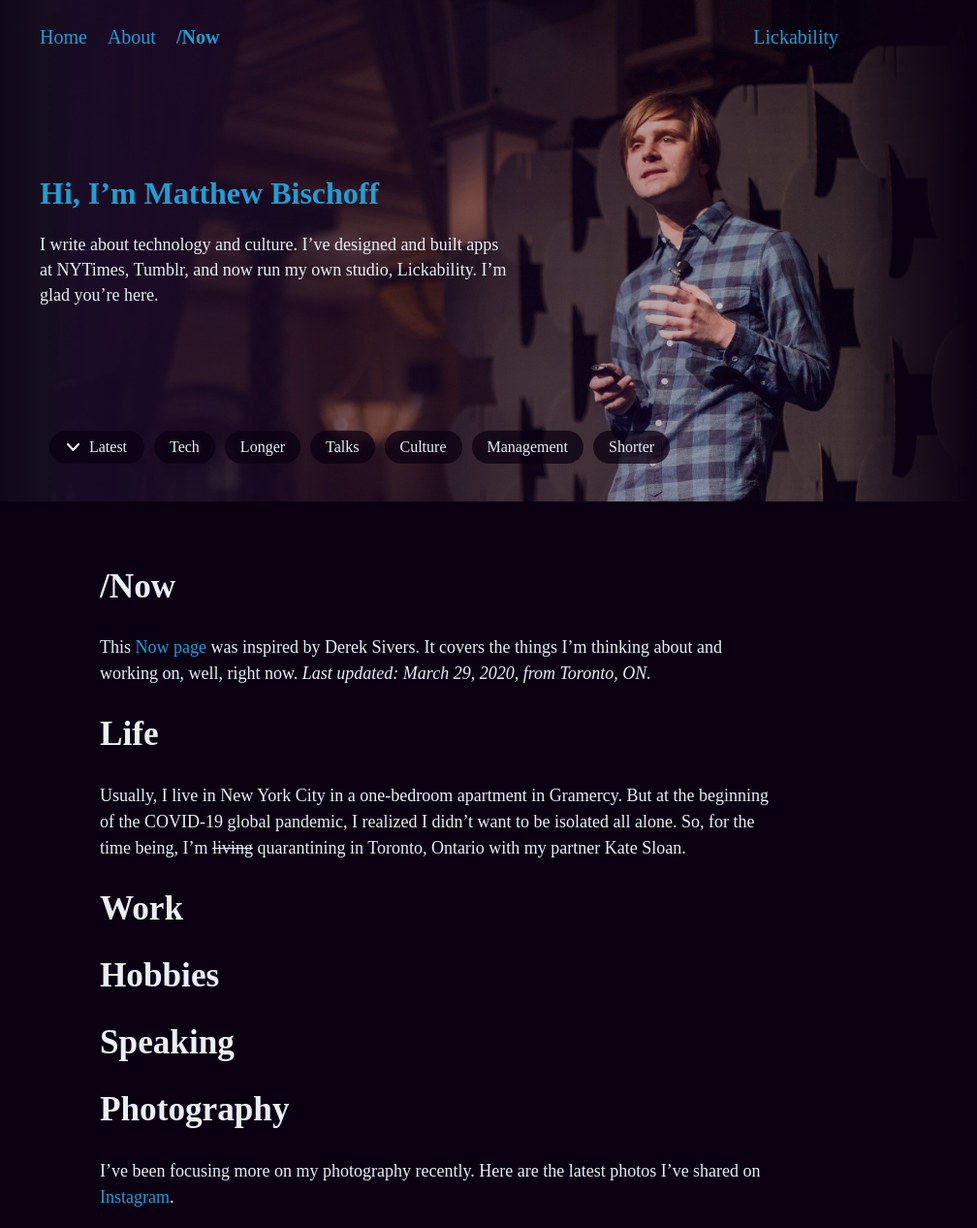
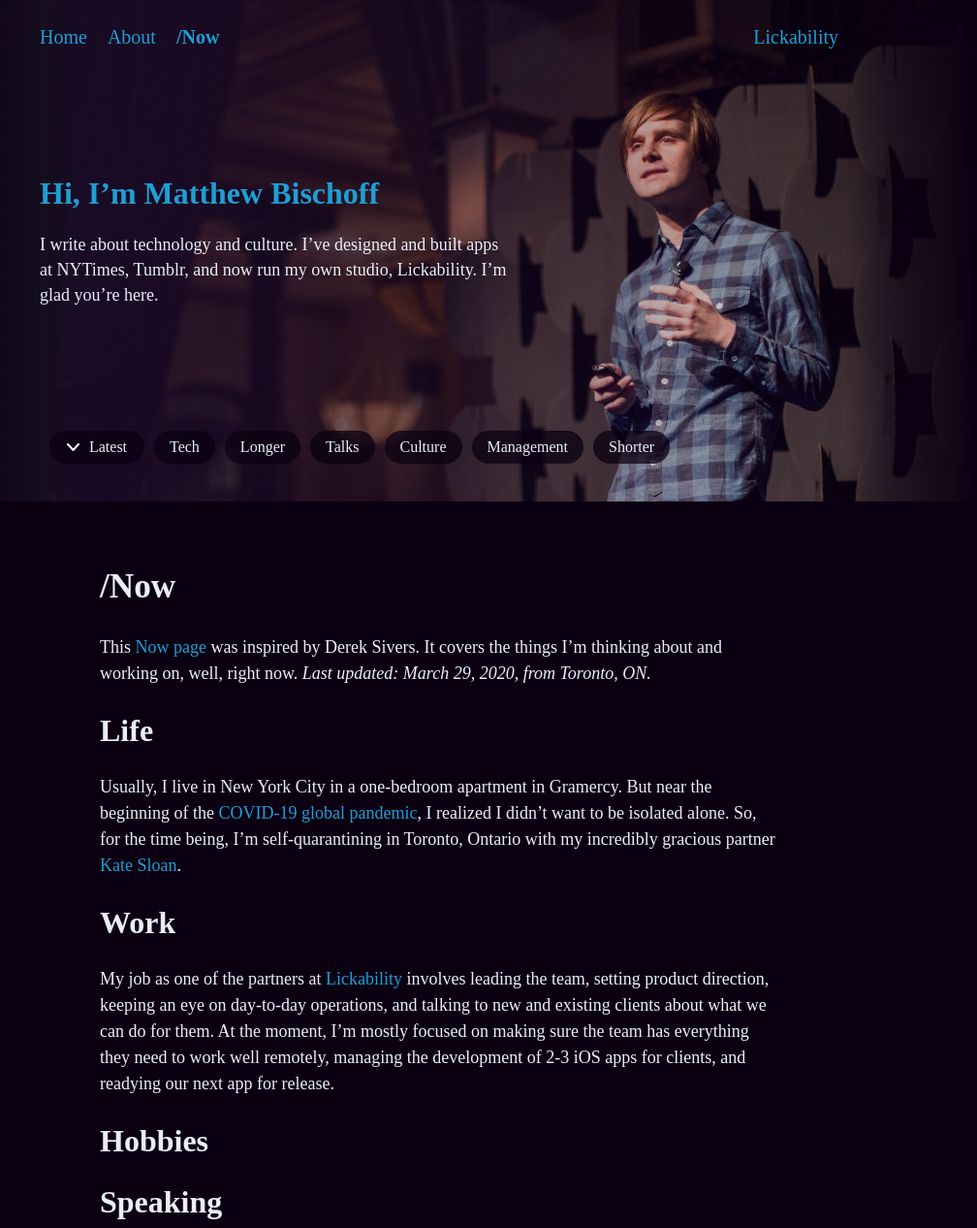
Before and after one commit to mbbischoff/website, a Jekyll site: the page built from now.markdown, in a window 1280 px wide. Shown: the top 1266 px of the page at 97% size, without its empty margins (187-1195 px from the left). Built offline with Jekyll 4.4.1, drawn with Linux system fonts in a browser that asks for light colours; some web fonts are replaced; our own code applies the rules of GitHub Pages for plain Markdown files; grey boxes are pictures that could not be loaded.

Commit message:
Updated Now and 1 other file

```diff
--- a/_sass/_general.scss
+++ b/_sass/_general.scss
@@ -33,9 +33,28 @@ blockquote {
   border-left: 2px solid rgba($text-blue, .5);
 }
 
-h1, h2 {
+h1, h2, h3, h4, h5 {
   font-weight: 700;
+}
+
+h1 {
   font-size: 2.2em;
+}
+
+h2 {
+  font-size: 2.0em;
+}
+
+h3 {
+  font-size: 1.8em;
+}
+
+h4 {
+  font-size: 1.6em;
+}
+
+h5 {
+  font-size: 1.4em;
 }
 
 body {
--- a/now.markdown
+++ b/now.markdown
@@ -9,9 +9,11 @@ This [Now page](https://sivers.org/nowff) was inspired by Derek Sivers. It cover
 
 ## Life
 
-Usually, I live in New York City in a one-bedroom apartment in Gramercy. But at the beginning of the COVID-19 global pandemic, I realized I didn’t want to be isolated all alone. So, for the time being, I’m <strike>living</strike> quarantining in Toronto, Ontario with my partner Kate Sloan.
+Usually, I live in New York City in a one-bedroom apartment in Gramercy. But near the beginning of the [COVID-19 global pandemic](https://en.wikipedia.org/wiki/Coronavirus_disease_2019), I realized I didn’t want to be isolated alone. So, for the time being, I’m self-quarantining in Toronto, Ontario with my incredibly gracious partner [Kate Sloan](https://twitter.com/Girly_Juice).
 
 ## Work
+
+My job as one of the partners at [Lickability](https://lickability.com) involves leading the team, setting product direction, keeping an eye on day-to-day operations, and talking to new and existing clients about what we can do for them. At the moment, I’m mostly focused on making sure the team has everything they need to work well remotely, managing the development of 2-3 iOS apps for clients, and readying our next app for release.
 
 ## Hobbies
 
@@ -45,7 +47,6 @@ overflow: hidden;
 </style>
 <script src="https://www.goodreads.com/review/grid_widget/3162891.Matthew's%20bookshelf:%20currently-reading?cover_size=medium&hide_link=true&hide_title=true&num_books=20&order=a&shelf=currently-reading&sort=date_started&widget_id=1585515205" type="text/javascript" charset="utf-8"></script>
 
-
 # /Then
 
 One time in 2003, I was on [an episode of Jeopardy!](https://www.j-archive.com/showgame.php?game_id=3342) and lost very badly.
```
